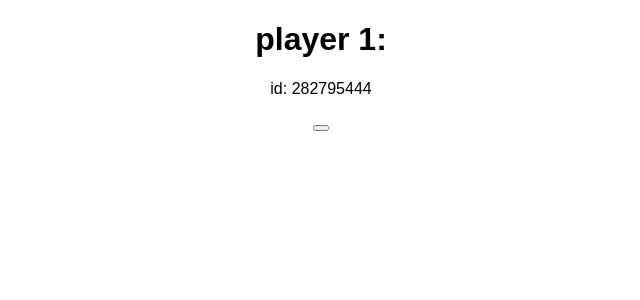
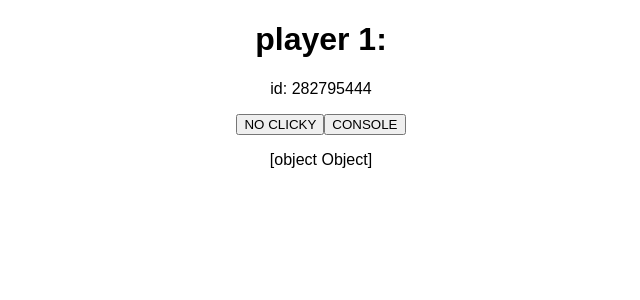
Before and after one commit to majicmaj/whattoplay, a React (Create React App) app: page / in a window 1280 px wide. Shown: the top 300 px of the page, without its empty margins (319-959 px from the left). Built offline with nearby package versions, Linux system fonts and the light colour scheme.

Commit message:
updated manifest and added var for api return data

```diff
--- a/src/App.js
+++ b/src/App.js
@@ -5,6 +5,7 @@ import "./styles.css";
 export default function App() {
   const [player1, setPlayer1] = useState("282795444");
   const key = process.env.KEY || "NOKEY";
+  let userData = {};
 
   useEffect(
     () => () => {
@@ -19,7 +20,7 @@ export default function App() {
             "&format=json",
           { mode: "no-cors" }
         )
-        .then(r => console.log(r))
+        .then(r => (userData = r))
         .catch(err => {
           console.error("error: " + err);
         });
@@ -32,7 +33,9 @@ export default function App() {
       <div className="player">
         <h1>player 1:</h1>
         <p>id: {player1}</p>
-        <button onClick={() => setPlayer1("282795444")} />
+        <button onClick={() => setPlayer1("282795444")}> NO CLICKY </button>
+        <button onClick={() => console.log(userData)}>CONSOLE</button>
+        <p>{userData.toString() || "wow"}</p>
       </div>
     </div>
   );
```
Also changed, not shown: public/logo192.png (added), public/manifest.json (added), 1 other file (tests, documents, lock files or other folders).
